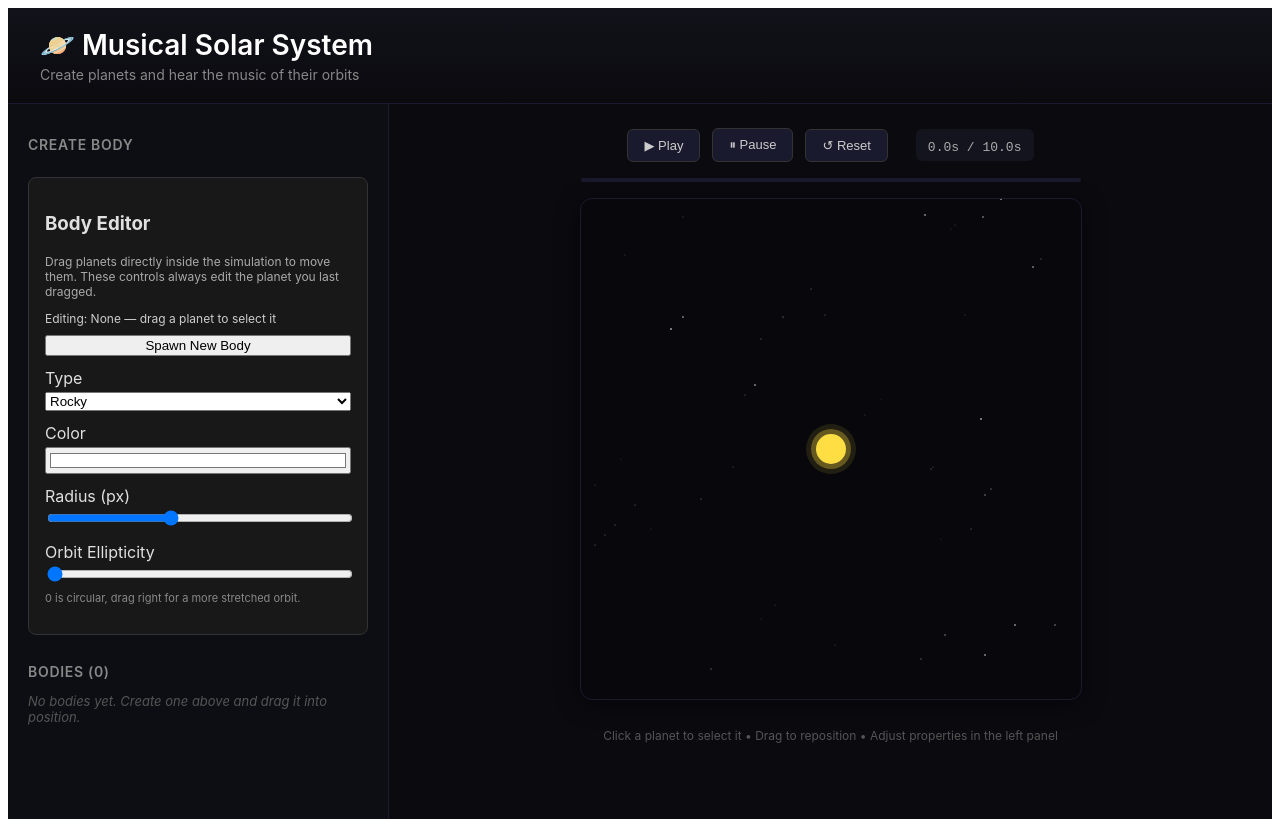
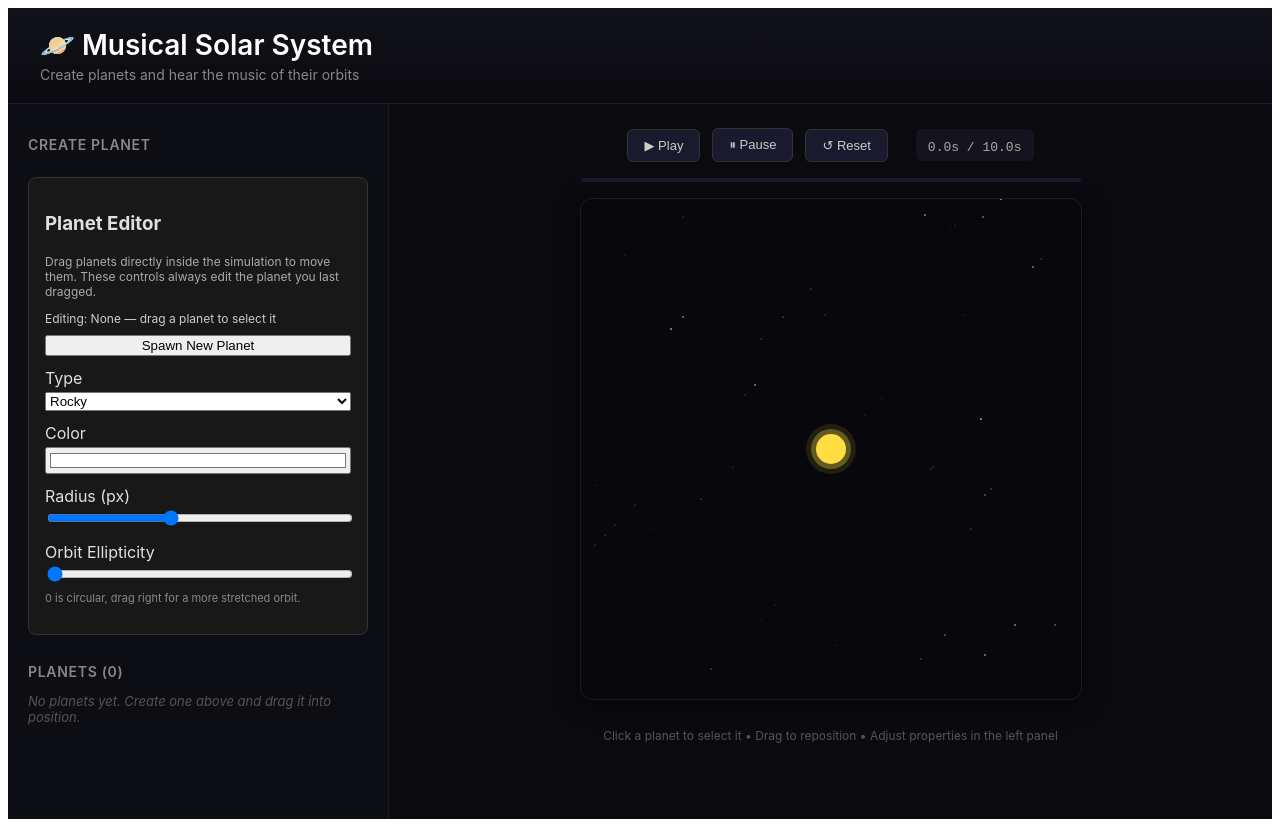
Before and after one commit to Elan456/Musical-Solar-System, a React (Vite) app in the folder frontend/: page / in a window 1280 px wide. Built offline with nearby package versions, Linux system fonts and the light colour scheme.

Commit message:
feat: rename bodies to planets

```diff
--- a/frontend/src/App.tsx
+++ b/frontend/src/App.tsx
@@ -307,7 +307,8 @@ const App: React.FC = () => {
     const baseName = customBody.kind === "gas" ? "Gas Giant" : "Rocky Body";
     const name = makeUniqueName(baseName);
     const mass = computeMassFromConfig(customBody);
-    const orbit = 0.3 + system.planets.length * 0.15;
+    // Keep planets within visible range (max ~0.9 AU to stay on screen)
+    const orbit = 0.3 + (system.planets.length * 0.12) % 0.6;
 
     const newPlanet: BodyTemplate = {
       name,
@@ -655,7 +656,7 @@ const App: React.FC = () => {
         {/* Sidebar */}
         <aside style={styles.sidebar}>
           <section style={styles.section}>
-            <h2 style={styles.sectionTitle}>Create Body</h2>
+            <h2 style={styles.sectionTitle}>Create Planet</h2>
             <CustomBodyPanel
               config={customBody}
               onChange={handleCustomBodyChange}
@@ -668,11 +669,11 @@ const App: React.FC = () => {
           </section>
 
           <section style={styles.section}>
-            <h2 style={styles.sectionTitle}>Bodies ({system.planets.length})</h2>
+            <h2 style={styles.sectionTitle}>Planets ({system.planets.length})</h2>
 
             {system.planets.length === 0 ? (
               <p style={styles.emptyText}>
-                No bodies yet. Create one above and drag it into position.
+                No planets yet. Create one above and drag it into position.
               </p>
             ) : (
               <div style={styles.planetList}>
--- a/frontend/src/audio.ts
+++ b/frontend/src/audio.ts
@@ -260,7 +260,7 @@ export function playEvents(
 
       // Different gain staging for pads vs notes
       // Pads need much higher gain to be audible, modulation will vary the volume
-      const baseGain = isContinuous ? velocity * .1 : velocity * 0.35;
+      const baseGain = isContinuous ? velocity * .2 : velocity * 0.35;
       const peakGain = baseGain * frequencyCompensation;
 
       const reverbAmount = e.reverb ?? 0;
--- a/frontend/src/components/CustomBodyPanel.tsx
+++ b/frontend/src/components/CustomBodyPanel.tsx
@@ -44,7 +44,7 @@ export function CustomBodyPanel({
         background: "#181818",
       }}
     >
-      <h3>Body Editor</h3>
+      <h3>Planet Editor</h3>
       <p style={{ fontSize: 12, color: "#aaa" }}>
         Drag planets directly inside the simulation to move them. These controls always edit the planet you last dragged.
       </p>
@@ -56,11 +56,11 @@ export function CustomBodyPanel({
         style={{ width: "100%", marginBottom: 12 }}
         disabled={hasPending}
       >
-        Spawn New Body
+        Spawn New Planet
       </button>
       {spawnPending && !hasPending && (
         <p style={{ fontSize: 12, color: "#bbb", marginTop: -4, marginBottom: 12 }}>
-          Click and drag on the sim to place the new body.
+          Click and drag on the sim to place the new planet.
         </p>
       )}
       <label style={labelStyle}>
@@ -114,7 +114,7 @@ export function CustomBodyPanel({
       {predicting && <p style={{ fontSize: 12, color: "#bbb", marginTop: 8 }}>Predicting trajectory…</p>}
       {!predicting && hasPending && (
         <p style={{ fontSize: 12, color: "#bbb", marginTop: 8 }}>
-          Dragging… release to drop the body. You’ll see the estimated path while moving.
+          Dragging… release to drop the planet. You'll see the estimated path while moving.
         </p>
       )}
     </div>
```
